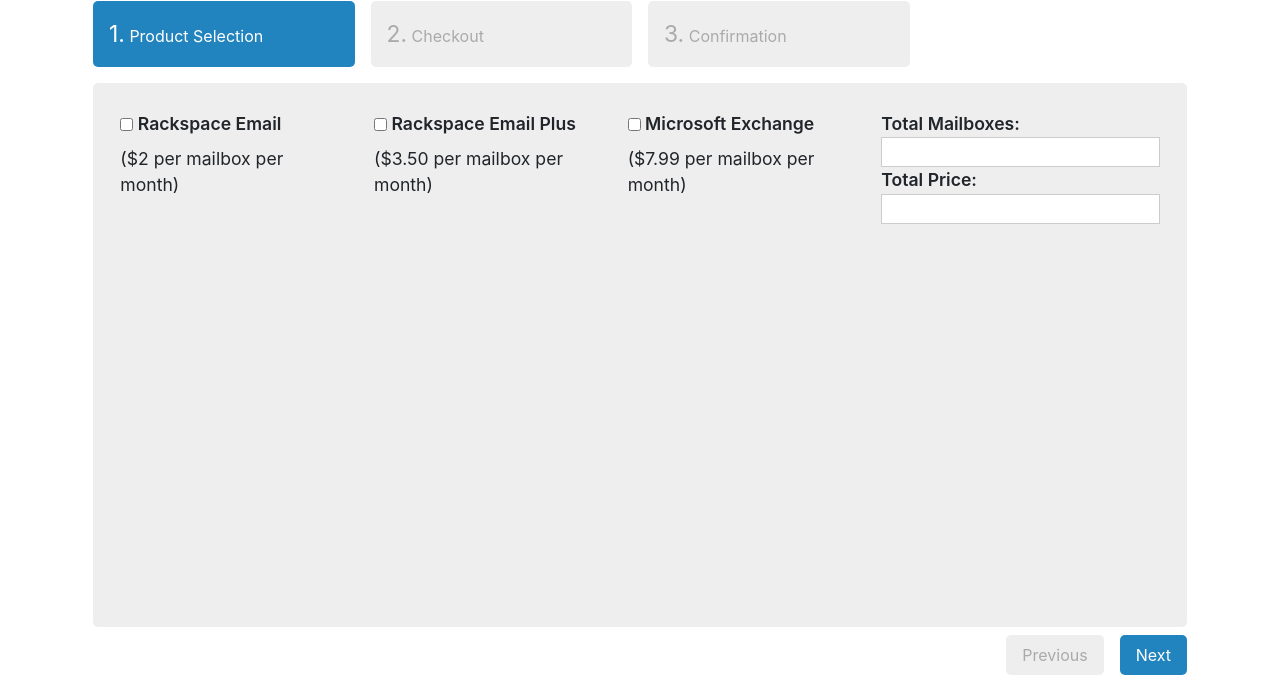
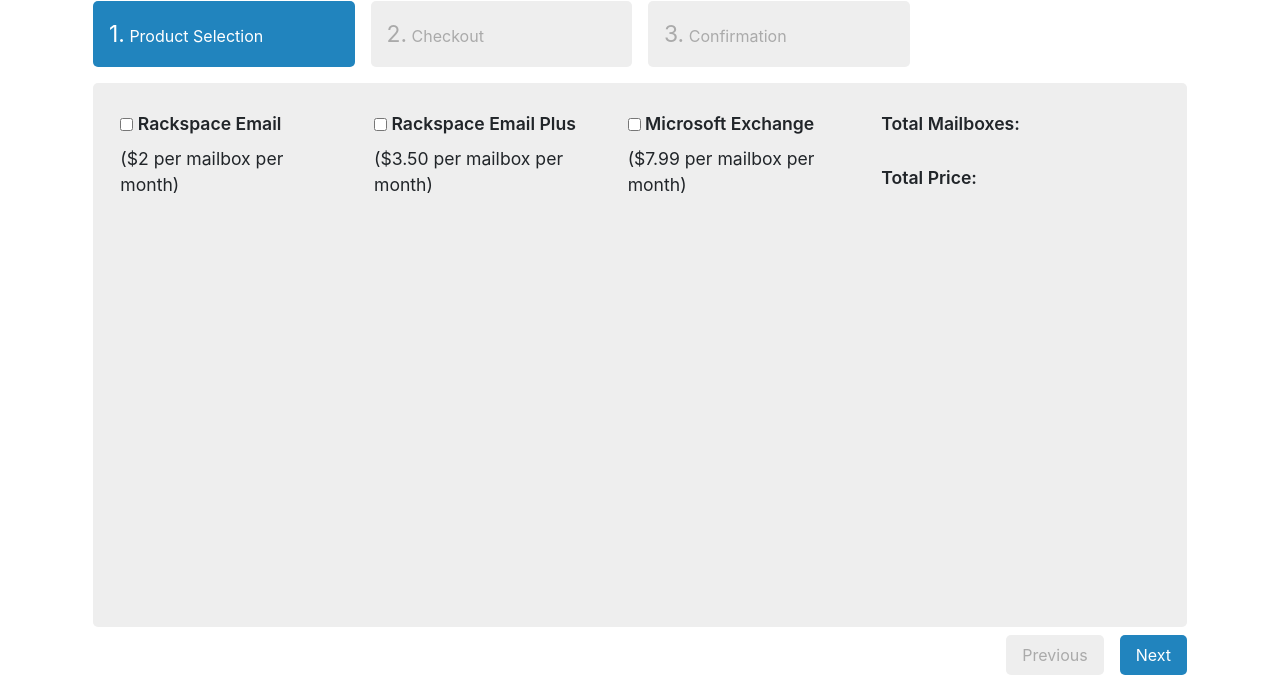
Before and after one commit to tarrisatx/three-step-sign-up, a PHP site: page / in a window 1280 px wide. Shown: the top 680 px of the page. Run offline with PHP 8.4, Linux system fonts and the light colour scheme; style sheets or scripts are compiled from the project's sources; some libraries are stand-ins or nearby versions.

Commit message:
remove border on input box for total price and mailbox

```diff
--- a/scss/_small-default.scss
+++ b/scss/_small-default.scss
@@ -27,3 +27,7 @@
 .hide-labels label {
     display: none !important;
   }
+ input#mailboxes, input#totalprice {
+    border: none;
+    background: transparent;
+}
```
